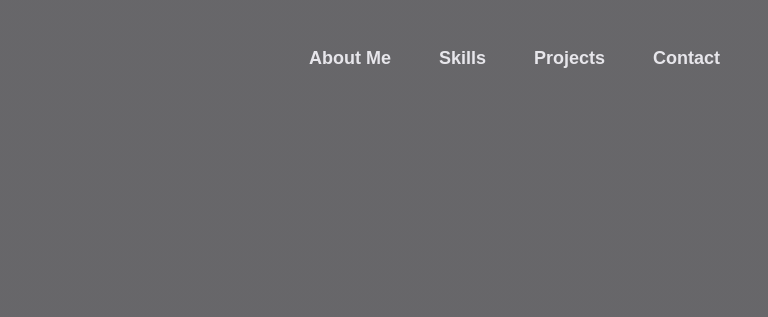
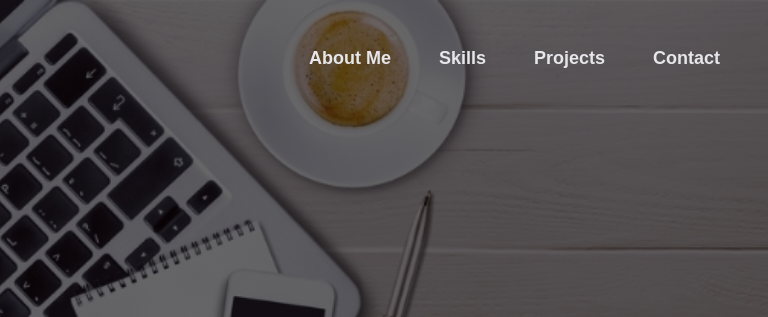
Before and after one commit to Muskann86/muskann86.github.io, a plain HTML site: page index.html in a window 768 px wide. Shown: the top 317 px of the page. Drawn offline with nearby package versions, Linux system fonts and the light colour scheme; some packages are replaced by stand-ins of ours; a script that the page names is missing.

Commit message:
modify bg-img media queries 2

```diff
--- a/css/queries.css
+++ b/css/queries.css
@@ -209,6 +209,18 @@ Instead, 1rem = 1em = 16px */
 		max-width: 100rem;
 	}
 
+	.header {
+		background-image: linear-gradient(
+				rgba(2, 1, 6, 0.6),
+				rgba(2, 1, 6, 0.6)
+			),
+			url(../img/hero-img-min.jpg);
+		background-size: cover;
+		height: 100vh;
+		background-attachment: fixed;
+		background-position: center;
+	}
+
 	.heading-primary {
 		font-size: 3.8rem;
 	}
@@ -337,12 +349,13 @@ Instead, 1rem = 1em = 16px */
 				rgba(2, 1, 6, 0.6),
 				rgba(2, 1, 6, 0.6)
 			),
-			url(../img/hero-img.jpg);
+			url(../img/hero-img-min.jpg);
 		background-size: cover;
 		height: 100vh;
 		background-attachment: fixed;
 		background-position: center;
 	}
+
 	.heading-primary {
 		font-size: 2.6rem;
 	}
```
